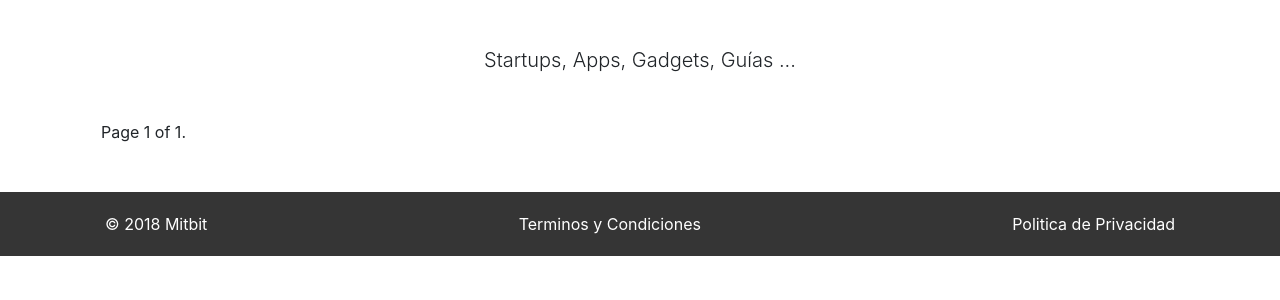
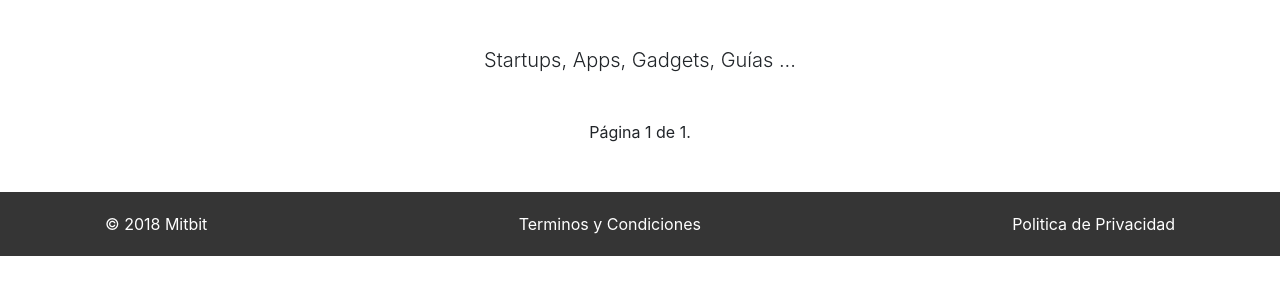
Before and after one commit to diegoamorin/vilvox, a Django app: page / in a window 1280 px wide. Shown: the part 58-358 px from the top of the page. Run offline with Django 3.2, Linux system fonts and the light colour scheme; data that the repository does not hold is empty; some libraries are stand-ins or nearby versions.

Commit message:
agregando estilos y correciones a la paginacion

```diff
--- a/templates/index.html
+++ b/templates/index.html
@@ -29,14 +29,14 @@
 		</div>
 	{% endfor %}
 
-	<div class="pagination my-5">
+	<div class="pagination my-5 justify-content-center">
 		<span class="step-links">
 			{% if posts.has_previous %}
 				<a class="btn btn-outline-dark" href="?page={{ posts.previous_page_number }}">Anterior</a>
 			{% endif %}
 
 			<span class="current mx-3">
-				Page {{ posts.number }} of {{ posts.paginator.num_pages }}.
+				Página {{ posts.number }} de {{ posts.paginator.num_pages }}.
 			</span>
 
 			{% if posts.has_next %}
```
